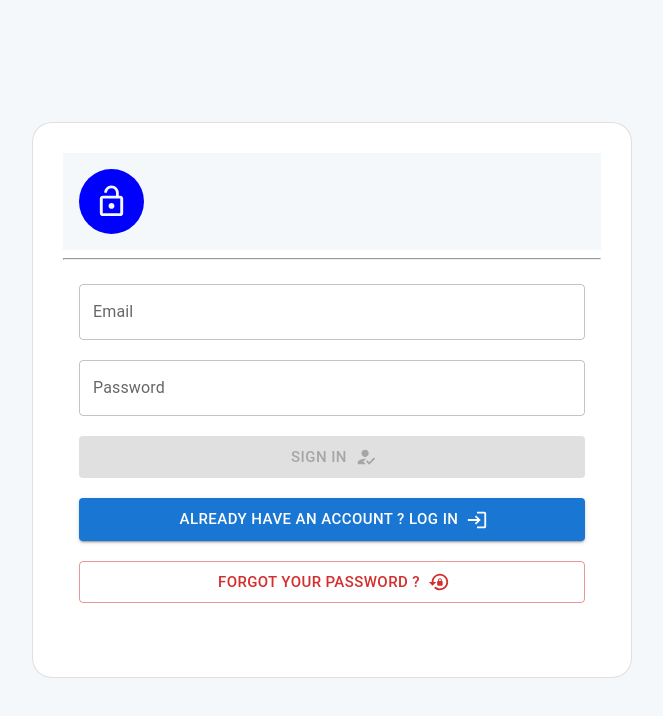
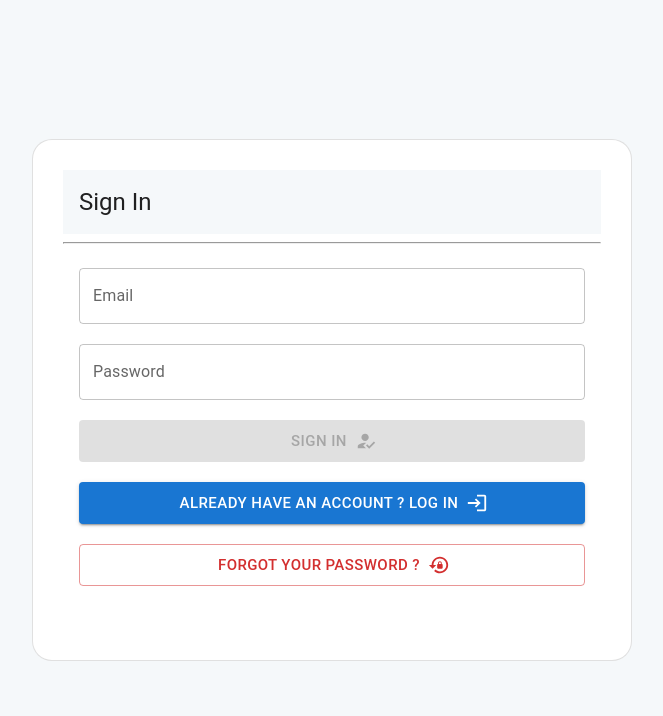
Before and after one commit to farhdibehnamdev/React-Authentication, a React (Create React App) app: page /signin in a window 1280 px wide. Shown: the top 716 px of the page, without its empty margins (308-971 px from the left). Built offline with nearby package versions, Linux system fonts and the light colour scheme.

Commit message:
🎨 Added title as a dynamic title for forms.

```diff
--- a/src/components/card/Card.js
+++ b/src/components/card/Card.js
@@ -9,26 +9,11 @@ import {
 import cardStyle from "./Card.style";
 import LockOpenIcon from "@mui/icons-material/LockOpen";
 
-const Card = function ({ children }) {
+const Card = function ({ title, children }) {
   return (
     <Box sx={cardStyle()}>
       <CardMui variant="outlined" sx={{ minWidth: 600 }} className="cardMui">
-        <CardHeader
-          sx={{ backgroundColor: "#F5F8FA" }}
-          avatar={
-            <Avatar
-              sx={{
-                bgcolor: "blue",
-                width: 65,
-                height: 65,
-                textAlign: "center",
-              }}
-              aria-label="login-icon"
-            >
-              <LockOpenIcon fontSize="large" />
-            </Avatar>
-          }
-        ></CardHeader>
+        <CardHeader sx={{ backgroundColor: "#F5F8FA" }} title={title} />
         <hr />
         <CardContent>{children}</CardContent>
       </CardMui>
```
